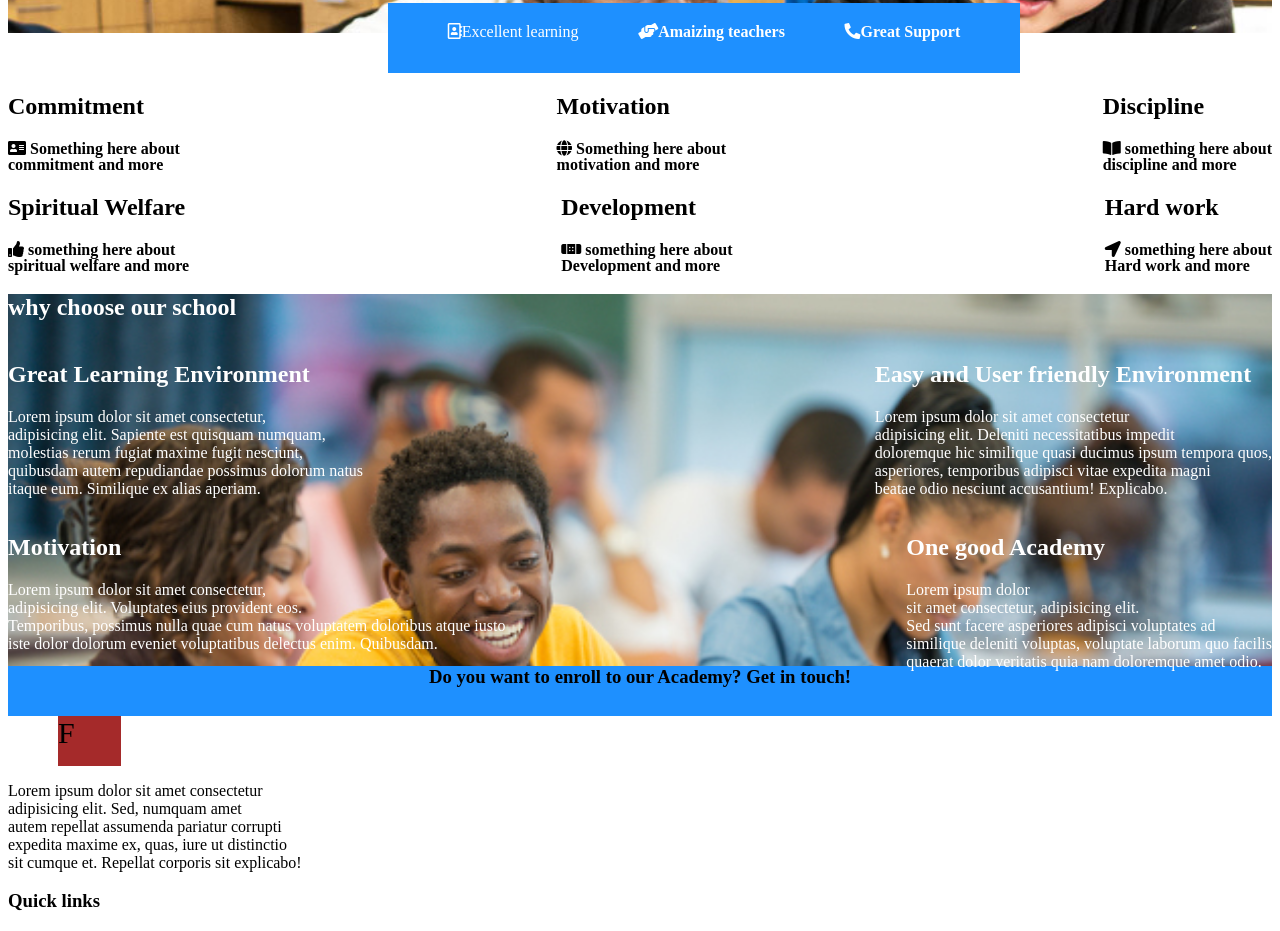
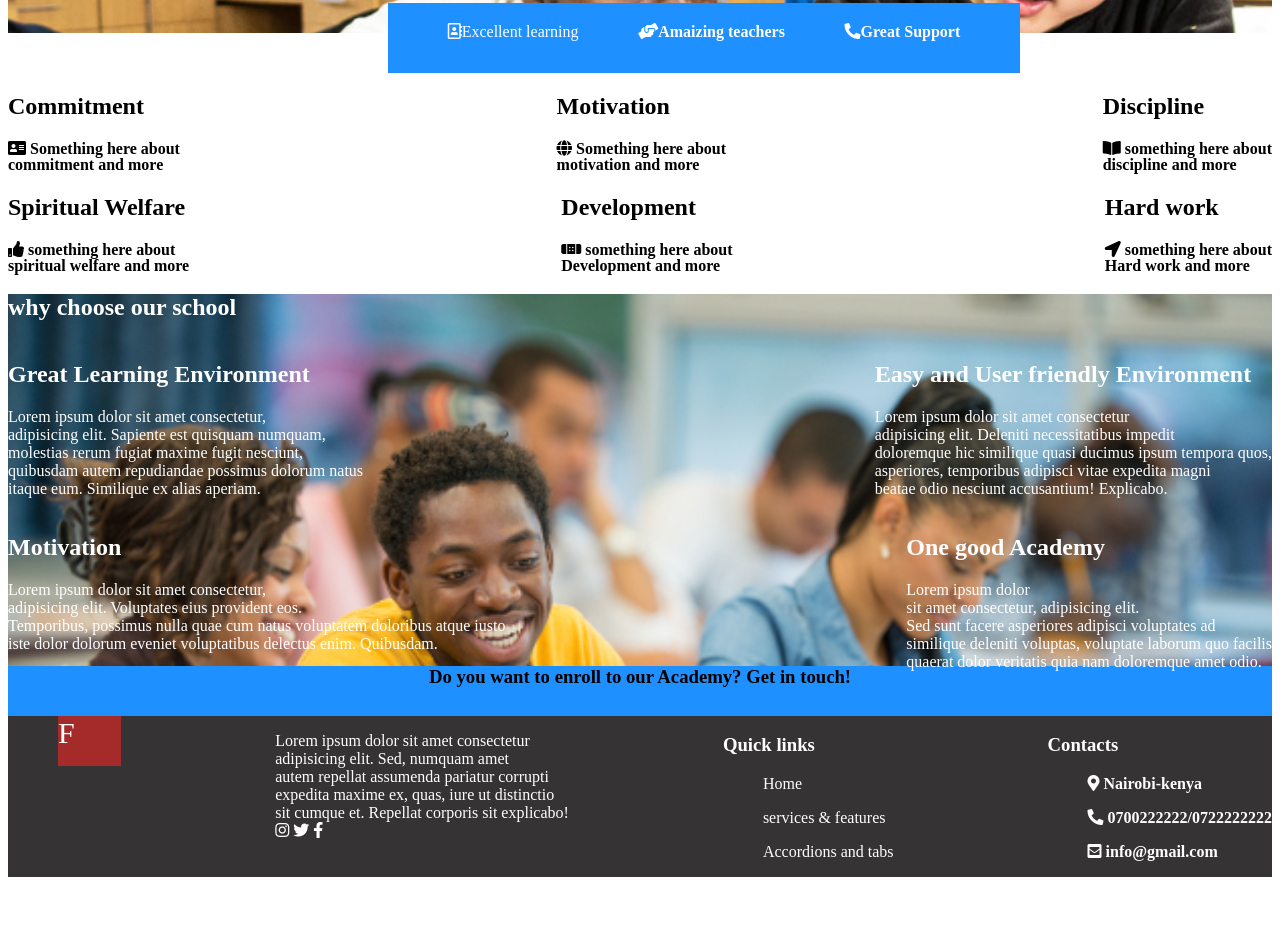
Before and after one commit to nancymukuiya14/junior-Acadamy-project, a plain HTML site: page index.html in a window 1280 px wide. Shown: the part 416-1347 px from the top of the page. After the commit the page ends 1301 px from the top, so only its background shows below. Drawn offline with Linux system fonts and the light colour scheme.

Commit message:
added the footer

```diff
--- a/index.html
+++ b/index.html
@@ -87,7 +87,8 @@
                     <h2>Easy and User friendly Environment</h2>
                     <p>Lorem ipsum dolor sit amet consectetur<br> adipisicing elit. Deleniti necessitatibus impedit
                         <br>doloremque hic similique quasi ducimus ipsum tempora quos,<br> asperiores, temporibus
-                        adipisci vitae expedita magni <br>beatae odio nesciunt accusantium! Explicabo.</p>
+                        adipisci vitae expedita magni <br>beatae odio nesciunt accusantium! Explicabo.
+                    </p>
                 </div>
             </div>
             <div class="threefour">
@@ -95,7 +96,8 @@
                     <h2>Motivation</h2>
                     <p>Lorem ipsum dolor sit amet consectetur, <br>adipisicing elit. Voluptates eius provident eos.
                         <br>Temporibus, possimus nulla quae cum natus voluptatem doloribus atque iusto <br>iste dolor
-                        dolorum eveniet voluptatibus delectus enim. Quibusdam.</p>
+                        dolorum eveniet voluptatibus delectus enim. Quibusdam.
+                    </p>
                 </div>
                 <div class="four">
                     <h2>One good Academy</h2>
@@ -107,16 +109,33 @@
 
             </div>
         </div>
-        <footer>
         <div class="quiz">
             <h3>Do you want to enroll to our Academy? Get in touch!</h3>
+        </div>
+        <footer>
+            <div class="foot">
+                <div class="f">F</div>
+                <p>Lorem ipsum dolor sit amet consectetur <br>adipisicing elit. Sed, numquam amet <br>autem repellat
+                    assumenda pariatur corrupti<br> expedita maxime ex, quas, iure ut distinctio <br>sit cumque et.
+                    Repellat corporis sit explicabo!<br>
+                <i class="fab fa-instagram"></i>
+                <i class="fab fa-twitter"></i>
+                <i class="fab fa-facebook-f"></i>
+                </p>
+            <div class="quick">
+                <h3>Quick links</h3>
+                <ol>Home</ol>
+                <ol>services & features</ol>
+                <ol>Accordions and tabs</ol>
             </div>
-            <div class="f">F</div>
-            <p>Lorem ipsum dolor sit amet consectetur <br>adipisicing elit. Sed, numquam amet <br>autem repellat assumenda pariatur corrupti<br> expedita maxime ex, quas, iure ut distinctio <br>sit cumque et. Repellat corporis sit explicabo!</P>
-    <div class="quick">
-        <h3>Quick links</h3>
-        </div>
-</footer>
+            <div class="last">
+                <h3>Contacts</h3>
+                <ol><i class="fas fa-map-marker-alt"> Nairobi-kenya</i></ol>
+                <ol><i class="fas fa-phone-alt"> 0700222222/0722222222</i></ol>
+               <ol><i class="fas fa-envelope-square"> info@gmail.com</i></ol>
+            </div>
+    </div>
+    </footer>
 </body>
 
 </html>
--- a/style.css
+++ b/style.css
@@ -98,3 +98,12 @@
     margin-top:-40px;
     text-align: center;
 }
+footer {
+    background-color:rgb(53, 51, 51);
+    color: white;
+}
+.foot {
+    display: flex;
+    justify-content: space-between;
+
+}
```
